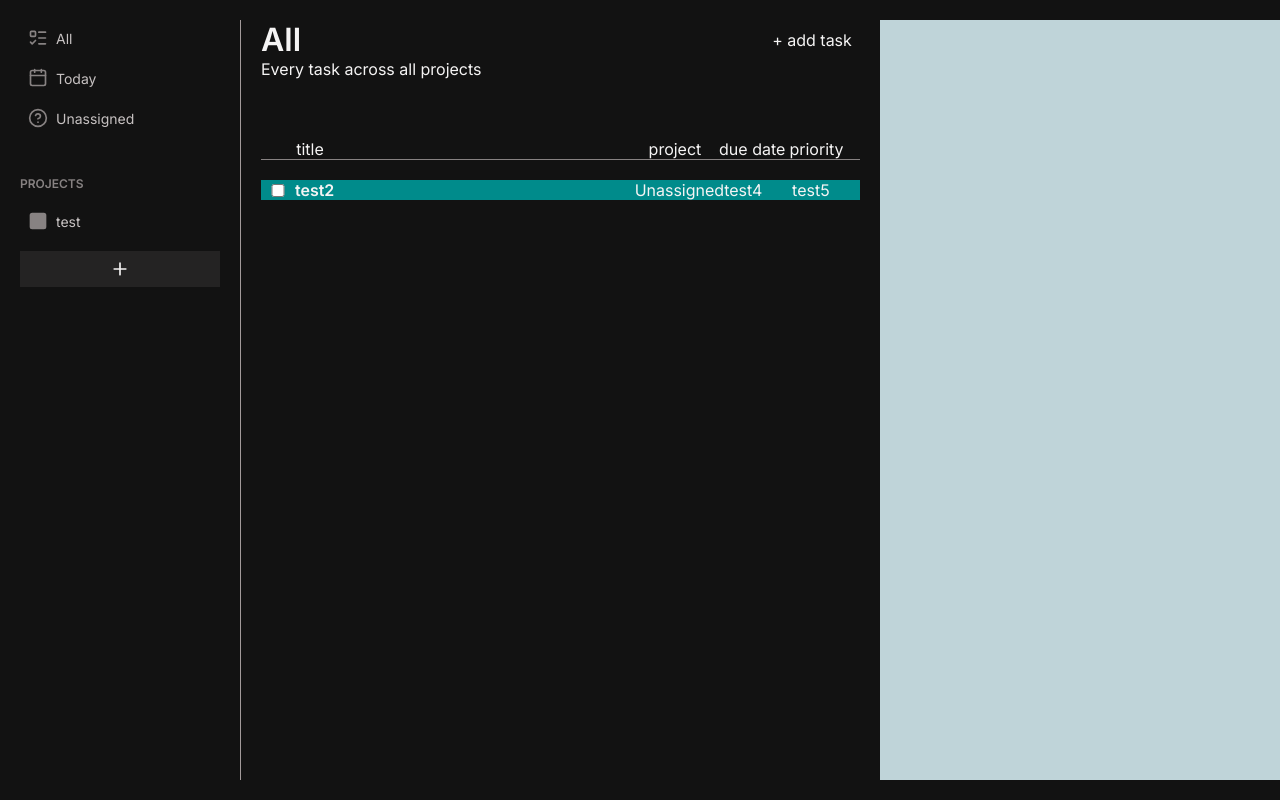
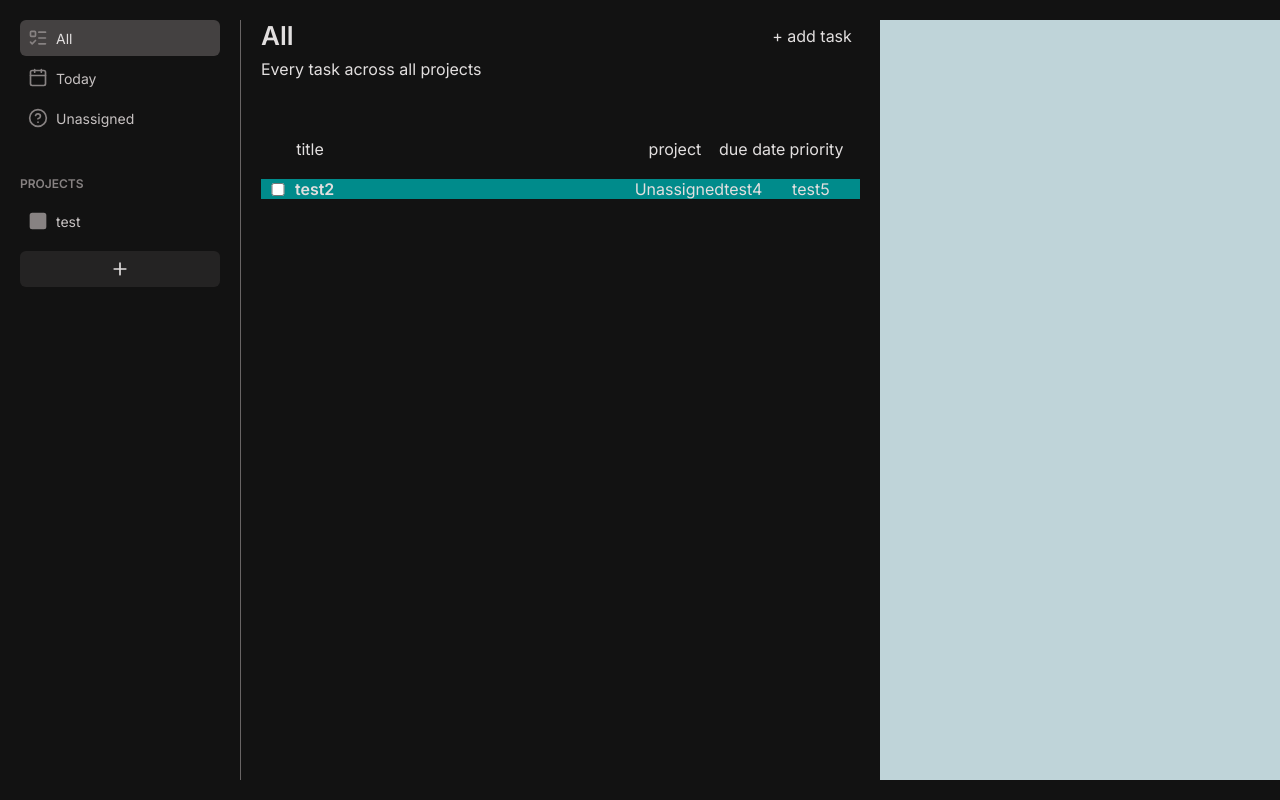
Before and after one commit to ttnluong/odin-todo-list, a website built with webpack: page src/template.html in a window 1280 px wide. Built offline with nearby package versions, Linux system fonts and the light colour scheme.

Commit message:
Add sidebar menu hover and active styling

```diff
--- a/src/render.js
+++ b/src/render.js
@@ -1,4 +1,11 @@
-import { getViews, getProjects, getActiveFilter, getFilteredTasks , getProjectById, getTaskById } from "./state.js";
+import {
+    getViews,
+    getProjects,
+    getActiveFilter,
+    getFilteredTasks ,
+    getProjectById,
+    getTaskById
+} from "./state.js";
 
 // sidebar
 // ==========================================
@@ -20,16 +27,18 @@ function createIcon(iconId, color) {
     return svg;
 }
 
-function createSidebarItem(item) {
+function createSidebarItem(item, activeId) {
     const listItem = document.createElement("li");
     const button = document.createElement("button");
 
     button.classList.add("sidebar-item");
     button.dataset.id = item.id;
+    button.classList.toggle("active", item.id === activeId);
 
     const icon = createIcon(item.icon, item.color);
     const label = document.createElement("span");
     label.textContent = item.title;
+    label.title = item.title;
 
     button.append(icon, label);
     listItem.append(button);
@@ -37,15 +46,16 @@ function createSidebarItem(item) {
     return listItem;
 }
 
-function displaySidebarList(container, items) {
+function displaySidebarList(container, items, activeId) {
     const list = document.querySelector(container);
     list.innerHTML = "";
-    items.forEach(item => list.appendChild(createSidebarItem(item)));
+    items.forEach(item => list.appendChild(createSidebarItem(item, activeId)));
 }
 
 export function displaySidebar() {
-    displaySidebarList(".views-list", getViews());
-    displaySidebarList(".projects-list", getProjects())
+    const active = getActiveFilter();
+    displaySidebarList(".views-list", getViews(), active?.id);
+    displaySidebarList(".projects-list", getProjects(), active?.id);
 }
 
 // header main
--- a/src/styles.css
+++ b/src/styles.css
@@ -2,28 +2,23 @@
 ====================================================== */
 
 :root {
-    --c-black: hsl(0 0% 10%);
-    --c-grey-dark: hsl(0 2% 40%);
-    --c-grey-faint: hsl(0 2% 52%);
-    --c-grey-default: hsl(0 4% 62%);
-    --c-grey-light: hsl(0 4% 74%);
     --c-red: hsl(357 53% 60%);
 
-    --c-grey-100: hsl(0 2% 56%);
-    --c-grey-200: hsl(0 2% 40%);
-    --c-grey-300: hsl(0 2% 28%);
-    --c-grey-400: #bdbdbd;
-    --c-grey-500: #9e9e9e;
-    --c-grey-600: #757575;
+    --c-grey-100: hsl(0 4% 88%); /* 13.1 */
+    --c-grey-200: hsl(0 4% 77%); /* 9.9 */
+    --c-grey-300: hsl(0 4% 64%); /* 6.4 */
+    --c-grey-400: hsl(0 2% 52%); /* 4.6 */
+    --c-grey-500: hsl(0 2% 40%); /* 2.97 */
+    --c-grey-600: hsl(0 2% 26%);
 
 
     --c-bg-primary: hsl(0 0% 7%);
     --c-bg-secondary: hsl(0 0% 10%);
     --c-foreground: hsl(0 2% 14%);
 
-    --c-text-default: hsl(0 4% 96%);
-    --c-text-muted: hsl(0 4% 77%);
-    --c-text-faint: hsl(0 2% 52%);
+    --c-text-default: var(--c-grey-100);
+    --c-text-muted: var(--c-grey-200);
+    --c-text-faint: var(--c-grey-400);
 }
 
 /* NORMALISE
@@ -97,7 +92,7 @@ dialog {
     grid-auto-rows: min-content;
     gap: 40px;
     padding: 0px 20px 0px 20px;
-    border-right: 1px solid var(--c-grey-default);
+    border-right: 1px solid var(--c-grey-500);
 }
 
 ul {
@@ -115,7 +110,14 @@ ul {
 }
 
 .sidebar-item:hover {
+    border-radius: 6px;
     background-color: var(--c-foreground);
+}
+
+.sidebar-item.active {
+    border-radius: 6px;
+    background-color: var(--c-grey-600);
+    color: var(--c-grey-100);
 }
 
 .sidebar-icon {
@@ -124,7 +126,7 @@ ul {
     height: 20px;
     margin-right: 8px;
     stroke-width: 1.5;
-    color: var(--c-grey-faint);
+    color: var(--c-grey-400);
 }
 
 .sidebar-projects {
@@ -149,6 +151,7 @@ ul {
     justify-content: center;
     align-items: center;
     padding: 8px;
+    border-radius: 6px;
     background-color: var(--c-foreground);
 }
 
@@ -182,6 +185,11 @@ main header {
 .header-top {
     display: grid;
     grid-template: auto auto / 1fr auto;
+    gap: 8px;
+}
+
+.header-top h1 {
+    font-size: 26px;
 }
 
 .header-top button {
```
